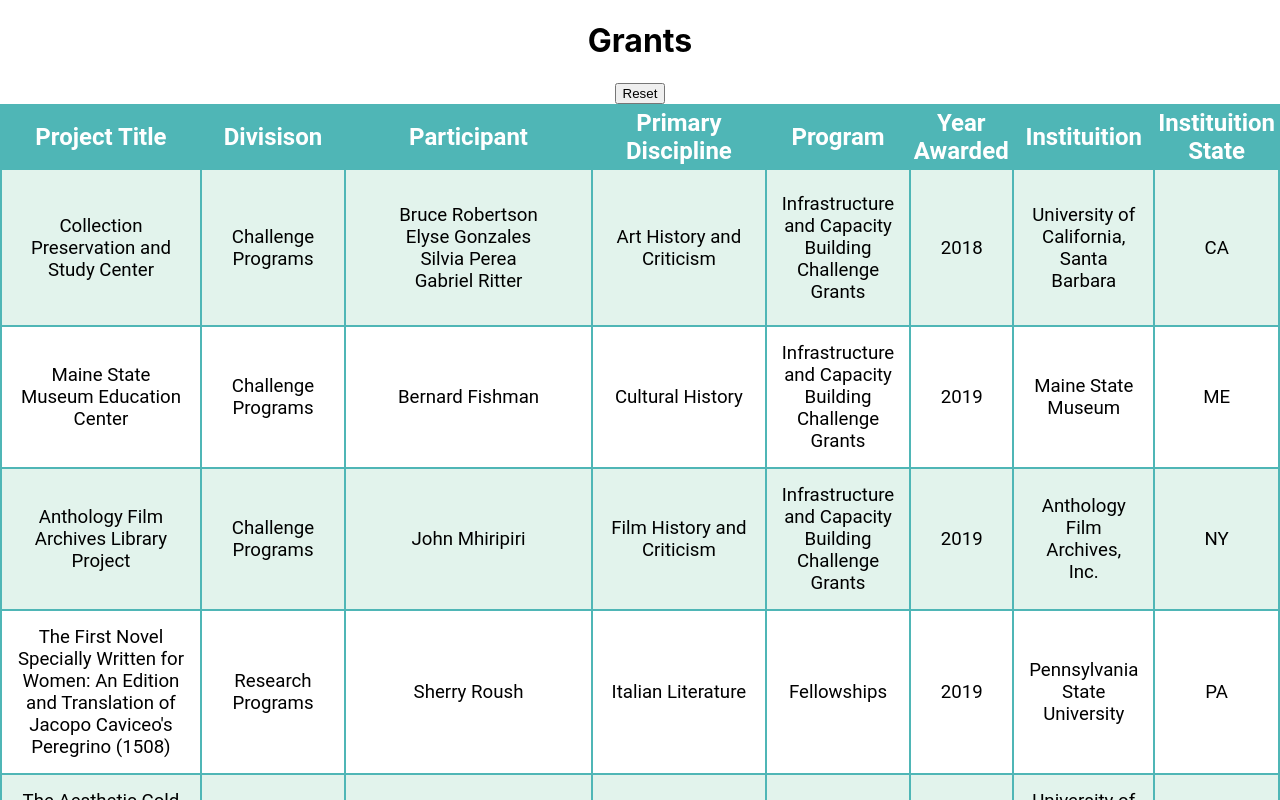
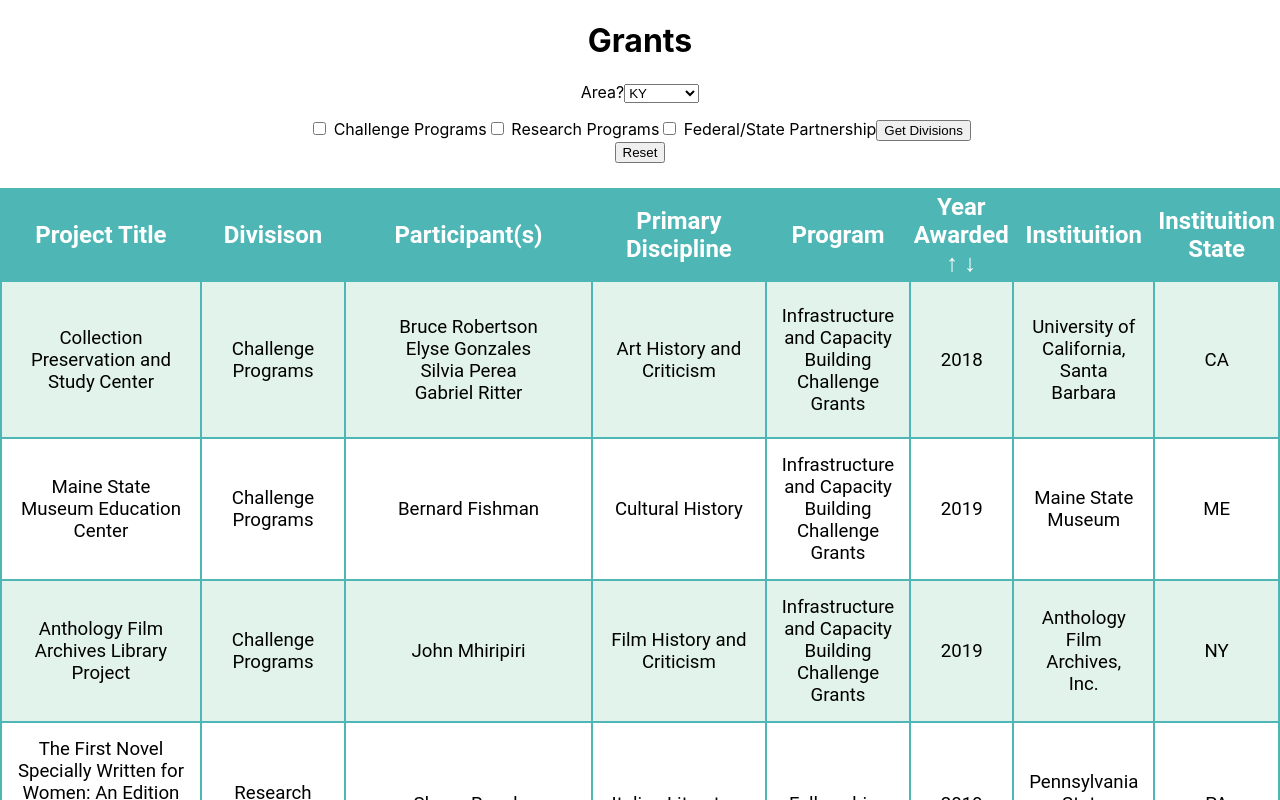
Before and after one commit to Aubrey-Anderson/DataDrivenGrantApp, a React (Create React App) app: page / in a window 1280 px wide. Shown: the top 800 px of the page. Built offline with nearby package versions, Linux system fonts and the light colour scheme.

Commit message:
three interactions added

```diff
--- a/src/App.js
+++ b/src/App.js
@@ -20,16 +20,58 @@ function App() {
   fetchGrant()
   }, [])
   function pressReset(){
-        setGrantsCopy(grants)
+    setGrantsCopy(grants);
+  }
+  function handleChange(event){
+    const value = event.target.value;
+    if(value == "justKY"){
+      setGrantsCopy(grantsCopy.filter(grant => grant.InstState == "KY"));
     }
-
+    else if(value == "regional"){
+      setGrantsCopy(grants.filter(grant => grant.InstState == "KY" || grant.InstState == "IN" || grant.InstState == "OH"|| grant.InstState == "MO" || grant.InstState == "WV" || grant.InstState == "VA"));
+    }
+    else{
+      setGrantsCopy(grants);
+    }
+  }
+  function getCheckedValues(event){
+    const checkboxes = document.querySelectorAll('input[name="divisions"]:checked');
+    const values = [];
+    checkboxes.forEach((checkbox) => {
+        values.push(checkbox.value);
+    });
+    setGrantsCopy(grants.filter(grant => {
+      for(let i = 0; i<values.length; i++){
+      if(values[i] == grant.Division){
+        return true;
+      }
+    }
+      return false;
+       }))
+  }
   return (<>
     <div className="App">
       <div>
           <h1>Grants</h1>
+          <p>
+            <label>
+               Area?
+            </label>
+            <select id="area" name="area" onChange={handleChange}>
+               <option value="justKY">KY</option>
+               <option value="regional">Regional</option>
+               <option value="all">National</option>
+            </select>
+         </p>
+         <form id="myForm">
+              <input type="checkbox" name="divisions" value="Challenge Programs" /> Challenge Programs
+              <input type="checkbox" name="divisions" value="Research Programs" /> Research Programs
+              <input type="checkbox" name="divisions" value="Federal/State Partnership" /> Federal/State Partnership
+              <button type="button" onClick={getCheckedValues}>Get Divisions</button>
+          </form>
           <button onClick = {pressReset}>Reset</button>
-        </div>
-        <Table grants={grants} setGrantsCopy={setGrantsCopy} grantsCopy={grantsCopy}/>
+      </div>
+      <Table grants={grants} setGrantsCopy={setGrantsCopy} grantsCopy={grantsCopy}/>
     </div>
   </>);
 }
--- a/src/Table.css
+++ b/src/Table.css
@@ -1,6 +1,7 @@
 table{
     background-color: rgb(79, 182, 182);
     width:100%;
+    margin-top: 25px;
 }
 table > *{
     width:100%;
--- a/src/Table.js
+++ b/src/Table.js
@@ -2,6 +2,17 @@ import TableRow from "./TableRow.js"
 import {useEffect, useState} from "react";
 import "./Table.css";
 function Table(props){
+    const[index, setIndex] = useState(true);
+    function sorting(){
+        if(index){
+            props.setGrantsCopy(props.grantsCopy.sort((a,b) => a.YearAwarded - b.YearAwarded));
+            setIndex(false);
+        }
+        else{
+            props.setGrantsCopy(props.grantsCopy.sort((a,b) => b.YearAwarded - a.YearAwarded));
+            setIndex(true);
+        }
+    }
     return(
         <table>
             <thead>
@@ -13,7 +24,7 @@ function Table(props){
                 Divisison
             </th>
             <th>
-                Participant
+                Participant(s)
             </th>
             <th>
                 Primary Discipline
@@ -21,8 +32,8 @@ function Table(props){
             <th>
                 Program
             </th>
-            <th>
-                Year Awarded
+            <th onClick={sorting}>
+                Year Awarded &uarr; &darr;
             </th>
             <th>
                 Instituition
```
